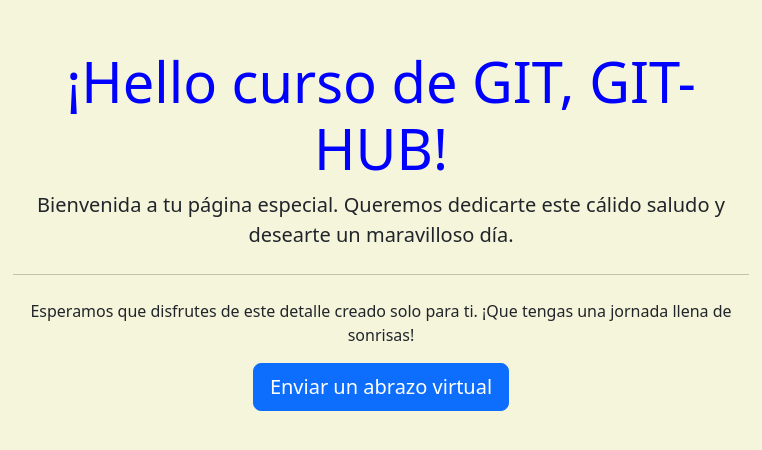
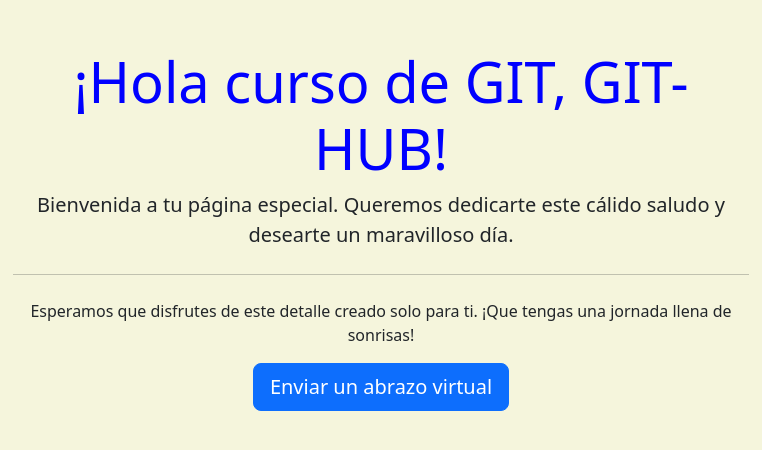
Before and after one commit to Cyn2000/prueba, a plain HTML site: page index.html in a window 1280 px wide. Shown: the whole page, without its empty margins (259-1021 px from the left). Drawn offline with nearby package versions, Linux system fonts and the light colour scheme.

Commit message:
titulo modificado

```diff
--- a/index.html
+++ b/index.html
@@ -12,7 +12,7 @@
     <div class="container my-5">
       <div class="row justify-content-center">
         <div class="col-lg-8 text-center">
-          <h1 class="display-4">¡Hello curso de GIT, GIT-HUB!</h1>
+          <h1 class="display-4">¡Hola curso de GIT, GIT-HUB!</h1>
           <p class="lead">Bienvenida a tu página especial. Queremos dedicarte este cálido saludo y desearte un maravilloso día.</p>
           <hr class="my-4">
           <p>Esperamos que disfrutes de este detalle creado solo para ti. ¡Que tengas una jornada llena de sonrisas!</p>
```
